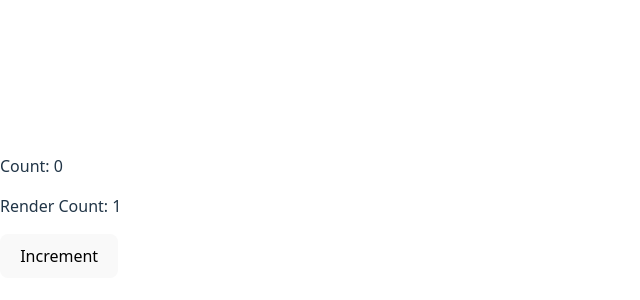
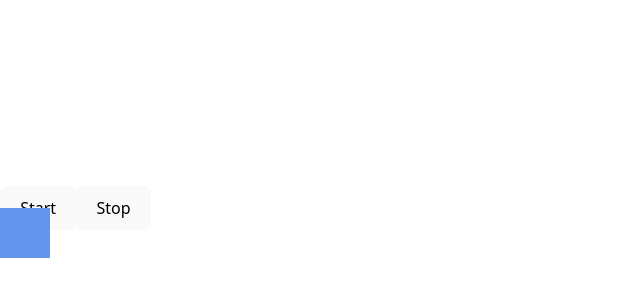
Before and after one commit to klxcoder/learn-use-ref, a React (Vite) app: page / in a window 1280 px wide. Shown: the part 192-492 px from the top of the page, without its empty margins (0-640 px from the left). Built offline with nearby package versions, Linux system fonts and the light colour scheme.

Commit message:
animation using ref

```diff
--- a/src/App.tsx
+++ b/src/App.tsx
@@ -1,20 +1,48 @@
-import { useRef, useState, useEffect } from 'react';
+import { useRef, useEffect } from 'react';
+import styles from './Box.module.scss';
 
-function RenderCounter() {
-  const [count, setCount] = useState(0);
-  const renderCountRef = useRef(1); // Start at 1 since the initial render counts
+function MovingBox() {
+  const boxRef = useRef<HTMLDivElement | null>(null);
+  const animationRef = useRef<number | null>(null);
+  const positionRef = useRef(0);
+
+  const moveBox = () => {
+    if (boxRef.current) {
+      positionRef.current += 2; // Move 2px per frame
+      boxRef.current.style.transform = `translateX(${positionRef.current}px)`;
+
+      if (positionRef.current < 500) {
+        animationRef.current = requestAnimationFrame(moveBox);
+      }
+    }
+  };
+
+  const startAnimation = () => {
+    if (!animationRef.current) {
+      animationRef.current = requestAnimationFrame(moveBox);
+    }
+  };
+
+  const stopAnimation = () => {
+    if (animationRef.current) {
+      cancelAnimationFrame(animationRef.current);
+      animationRef.current = null;
+    }
+  };
 
   useEffect(() => {
-    renderCountRef.current += 1; // Increment on each render
-  });
+    return () => {
+      if (animationRef.current) cancelAnimationFrame(animationRef.current); // Cleanup on unmount
+    };
+  }, []);
 
   return (
     <div>
-      <p>Count: {count}</p>
-      <p>Render Count: {renderCountRef.current}</p>
-      <button onClick={() => setCount(count + 1)}>Increment</button>
+      <div ref={boxRef} className={styles.box}></div>
+      <button onClick={startAnimation}>Start</button>
+      <button onClick={stopAnimation}>Stop</button>
     </div>
   );
 }
 
-export default RenderCounter;
+export default MovingBox;
--- /dev/null
+++ b/src/Box.module.scss
@@ -0,0 +1,8 @@
+.box {
+  width: 50px;
+  height: 50px;
+  background-color: cornflowerblue;
+  position: absolute;
+  top: 50%;
+  left: 0;
+}
```
